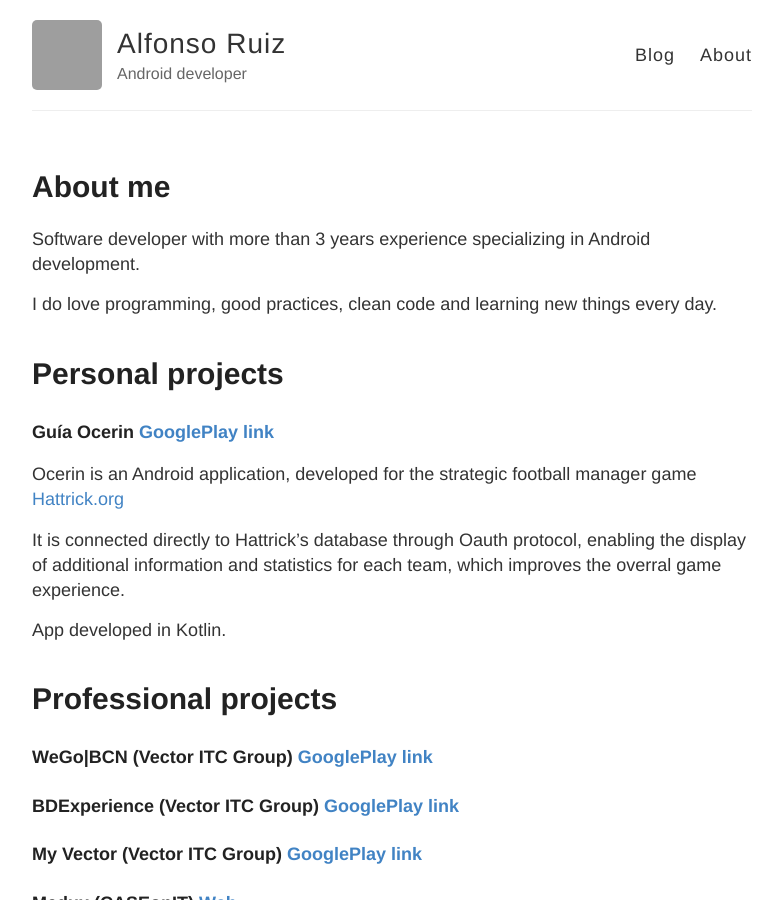
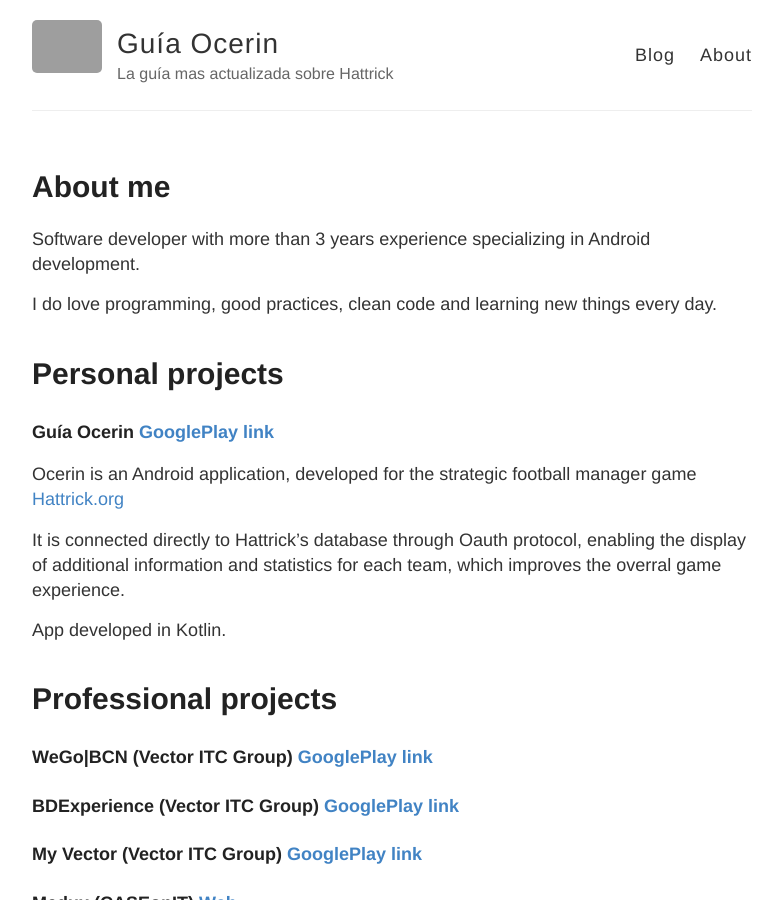
Before and after one commit to numanty/numanty.github.io, a Jekyll site: the page built from about.md, in a window 1280 px wide and 900 px high. Shown: the whole window, without its empty margins (248-1030 px from the left). Built offline with Jekyll 4.4.1, drawn with Linux system fonts in a browser that asks for light colours; grey boxes are pictures that could not be loaded.

Commit message:
Update _config.yml

```diff
--- a/_config.yml
+++ b/_config.yml
@@ -3,13 +3,13 @@
 #
 
 # Name of your site (displayed in the header)
-name: Alfonso Ruiz
+name: Guía Ocerin
 
 # Short bio or description (displayed in the header)
-description: Android developer
+description: La guía mas actualizada sobre Hattrick
 
 # URL of your avatar or profile pic (you could use your GitHub profile pic)
-avatar: https://github.com/numanty.png
+avatar: https://i.imgur.com/M5RRsU7.png
 
 #
 # Flags below are optional
@@ -18,11 +18,18 @@
 # Includes an icon in the footer for each username you enter
 footer-links:
   dribbble:
-  email: alruiz85@gmail.com
-  github: alruiz85
+  email:
+  facebook:
+  flickr:
+  github:
+  instagram:
   linkedin:
-  twitter: alruiz85
+  pinterest:
+  rss: # just type anything here for a working RSS icon
+  twitter: ocerin_ht
   stackoverflow: # your stackoverflow profile, e.g. "users/50476/bart-kiers"
+  youtube: # channel/<your_long_string> or user/<user-name>
+  googleplus: # anything in your profile username that comes after plus.google.com/
 
 
 # Enter your Disqus shortname (not your username) to enable commenting on posts
@@ -34,7 +41,7 @@
 
 # Your website URL (e.g. http://barryclark.github.io or http://www.barryclark.co)
 # Used for Sitemap.xml and your RSS feed
-url: https://numanty.github.io/
+url:
 
 # If you're hosting your site at a Project repository on GitHub pages
 # (http://yourusername.github.io/repository-name)
@@ -78,4 +85,4 @@
   - README.md
   - CNAME
 
-theme: jekyll-theme-minimal
+theme: jekyll-theme-cayman
```
